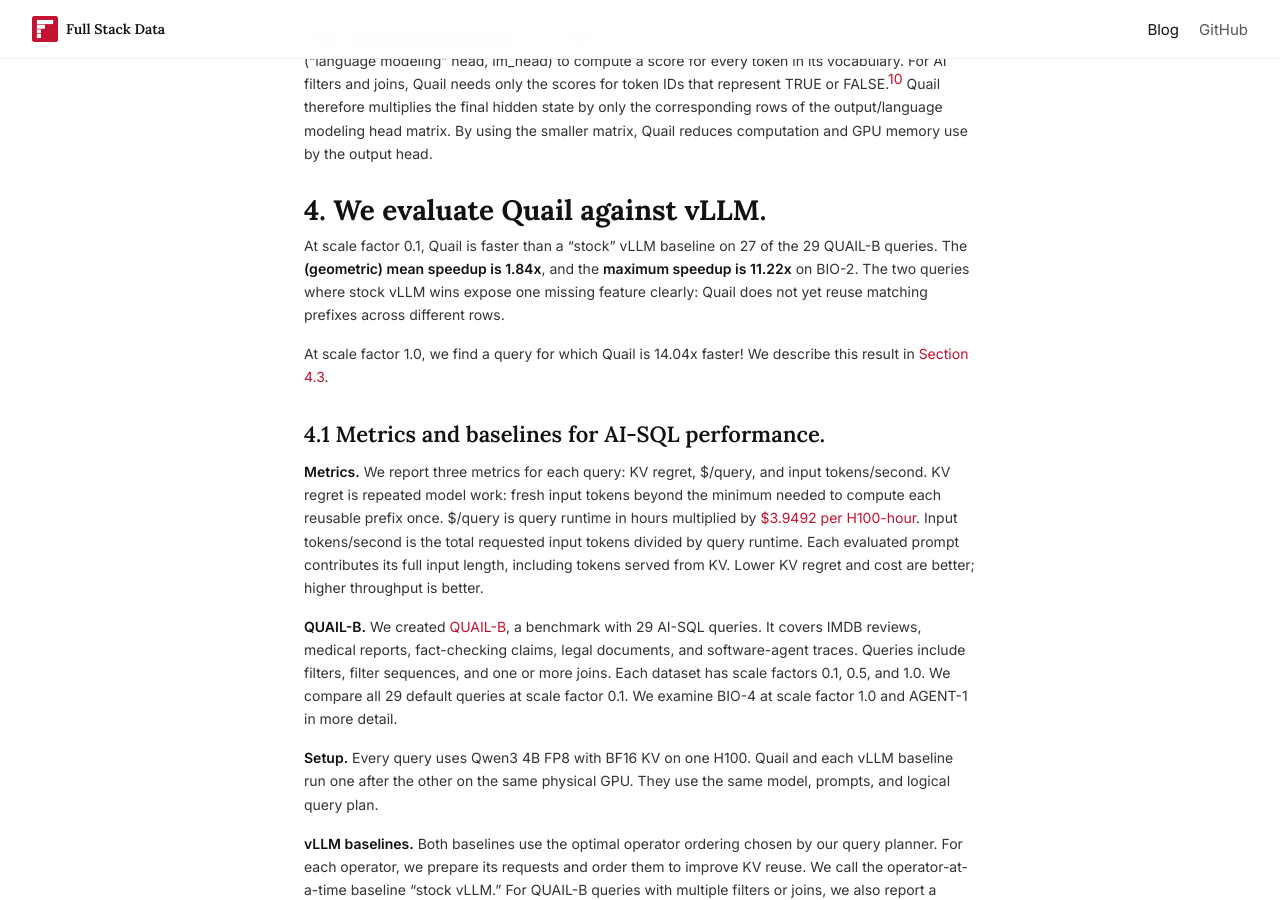
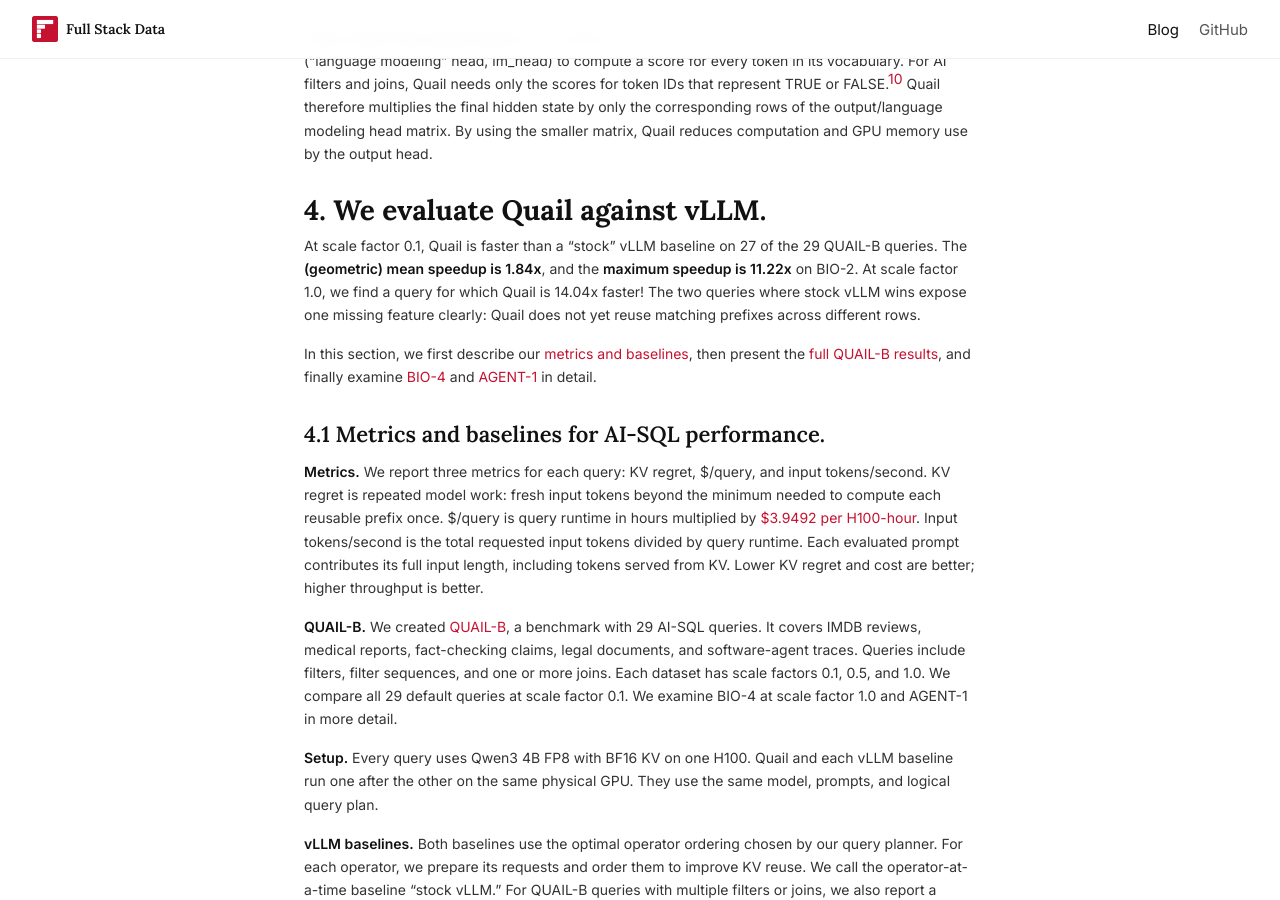
Before and after one commit to fsdatalab/fsdatalab.github.io, a Jekyll site: the page built from _posts/2026-09-24-introducing-quail.md, in a window 1280 px wide and 900 px high, scrolled down 9850 px. Built offline with Jekyll 4.4.1, drawn with Linux system fonts in a browser that asks for light colours.

Commit message:
Add benchmark section signpost

```diff
--- a/_posts/2026-09-24-introducing-quail.md
+++ b/_posts/2026-09-24-introducing-quail.md
@@ -620,12 +620,17 @@
 
 At scale factor 0.1, Quail is faster than a "stock" vLLM baseline on 27
 of the 29 QUAIL-B queries. The **(geometric) mean speedup is 1.84x**, and
-the **maximum speedup is 11.22x** on BIO-2. The two queries where stock
+the **maximum speedup is 11.22x** on BIO-2. At scale factor 1.0, we find
+a query for which Quail is 14.04x faster! The two queries where stock
 vLLM wins expose one missing feature clearly: Quail does not yet reuse
 matching prefixes across different rows.
 
-At scale factor 1.0, we find a query for which Quail is 14.04x faster!
-We describe this result in [Section 4.3](#43-quail-dominates-vllm-on-bio-4-1404x-faster).
+In this section, we first describe our [metrics and
+baselines](#41-metrics-and-baselines-for-ai-sql-performance), then
+present the [full QUAIL-B results](#42-overall-quail-is-184x-faster-across-quail-b),
+and finally examine [BIO-4](#43-quail-dominates-vllm-on-bio-4-1404x-faster)
+and [AGENT-1](#44-but-vllm-dominates-quail-on-agent-1-quail-takes-232x-as-long)
+in detail.
 
 ## 4.1 Metrics and baselines for AI-SQL performance.
 
```
